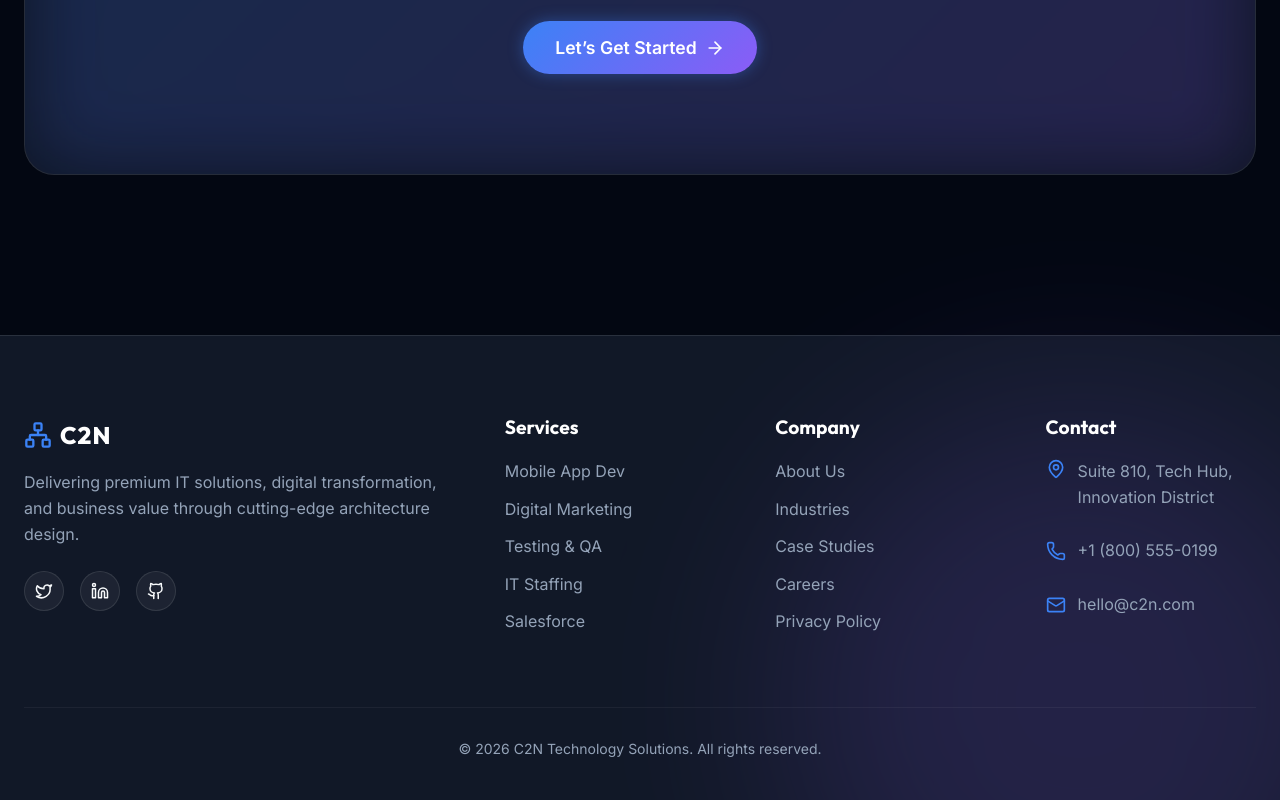
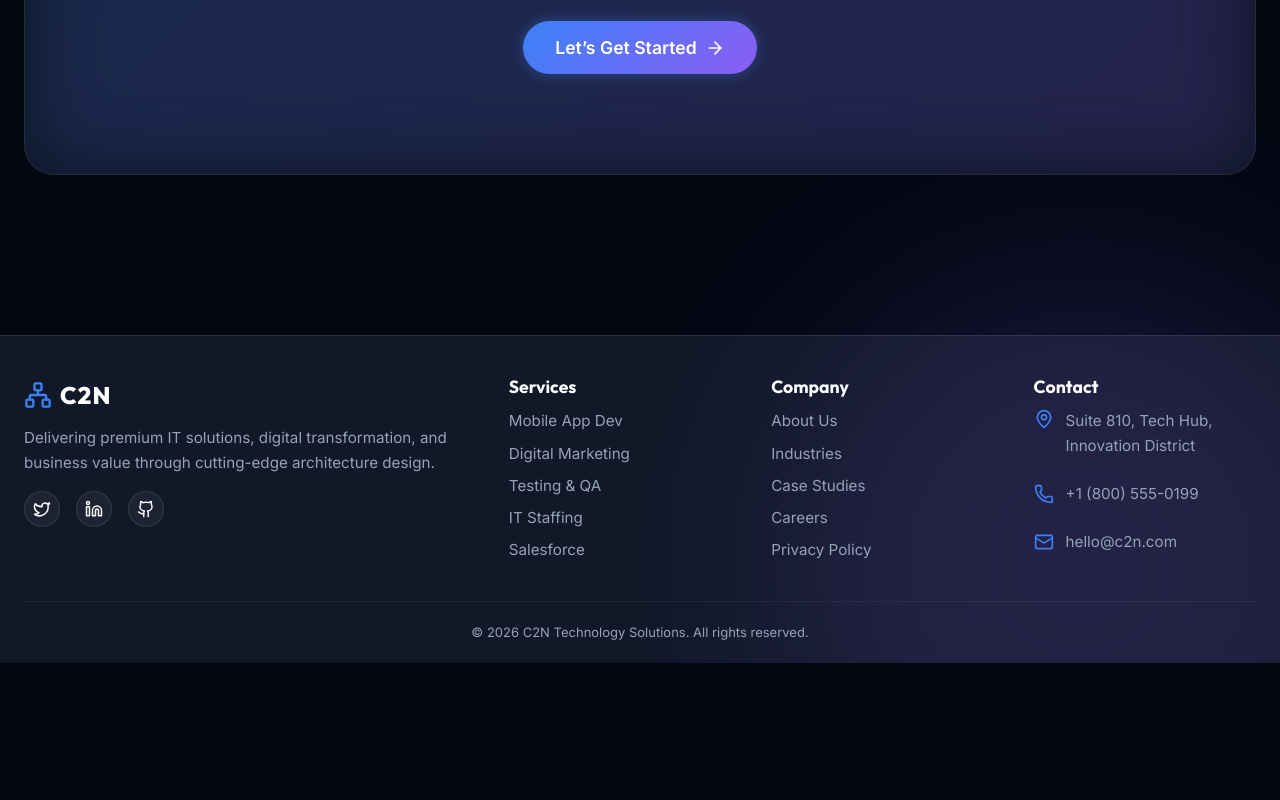
Before and after one commit to PayakulaTarun/c2n-demo-lading-page, a React (Vite) app: page / in a window 1280 px wide. Shown: the part 4944-5744 px from the top of the page. After the commit the page ends 5607 px from the top, so only its background shows below. Built offline with nearby package versions, Linux system fonts and the light colour scheme.

Commit message:
style: decrease footer size and fix css linting warning

```diff
--- a/src/App.css
+++ b/src/App.css
@@ -258,7 +258,6 @@
   transition: var(--transition);
   position: relative;
   overflow: hidden;
-  group: hover;
 }
 
 .service-card::before {
@@ -518,7 +517,7 @@
 
 /* -------------- FOOTER -------------- */
 .footer {
-  padding: 80px 0 40px 0;
+  padding: 40px 0 20px 0;
   border-top: 1px solid rgba(255, 255, 255, 0.1);
   background: var(--c-bg-surface);
 }
@@ -526,14 +525,15 @@
 .footer-grid {
   display: grid;
   grid-template-columns: 2fr 1fr 1fr 1fr;
-  gap: 60px;
-  margin-bottom: 60px;
+  gap: 40px;
+  margin-bottom: 30px;
 }
 
 .footer-brand p {
   color: var(--c-text-muted);
-  margin-top: 16px;
-  margin-bottom: 24px;
+  margin-top: 12px;
+  margin-bottom: 16px;
+  font-size: 0.95rem;
 }
 
 .footer-socials {
@@ -542,8 +542,8 @@
 }
 
 .footer-socials a {
-  width: 40px;
-  height: 40px;
+  width: 36px;
+  height: 36px;
   border-radius: 50%;
   background: rgba(255, 255, 255, 0.05);
   display: flex;
@@ -558,13 +558,14 @@
 }
 
 .footer-heading {
-  font-size: 1.2rem;
-  margin-bottom: 20px;
+  font-size: 1.1rem;
+  margin-bottom: 12px;
   color: #fff;
 }
 
 .footer-links li {
-  margin-bottom: 12px;
+  margin-bottom: 8px;
+  font-size: 0.95rem;
 }
 
 .footer-links a {
@@ -578,10 +579,10 @@
 
 .footer-bottom {
   text-align: center;
-  padding-top: 30px;
+  padding-top: 20px;
   border-top: 1px solid rgba(255, 255, 255, 0.05);
   color: var(--c-text-muted);
-  font-size: 14px;
+  font-size: 13px;
 }
 
 /* Responsive */
```
